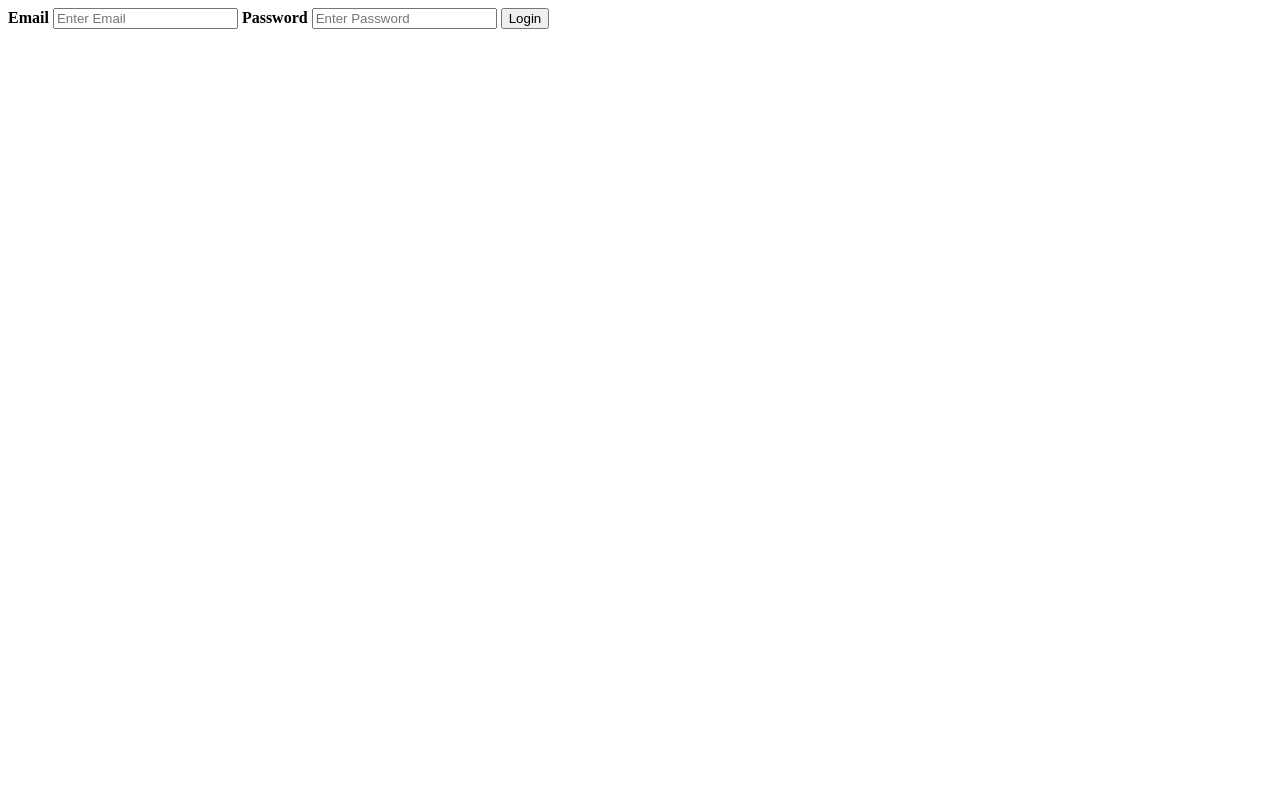
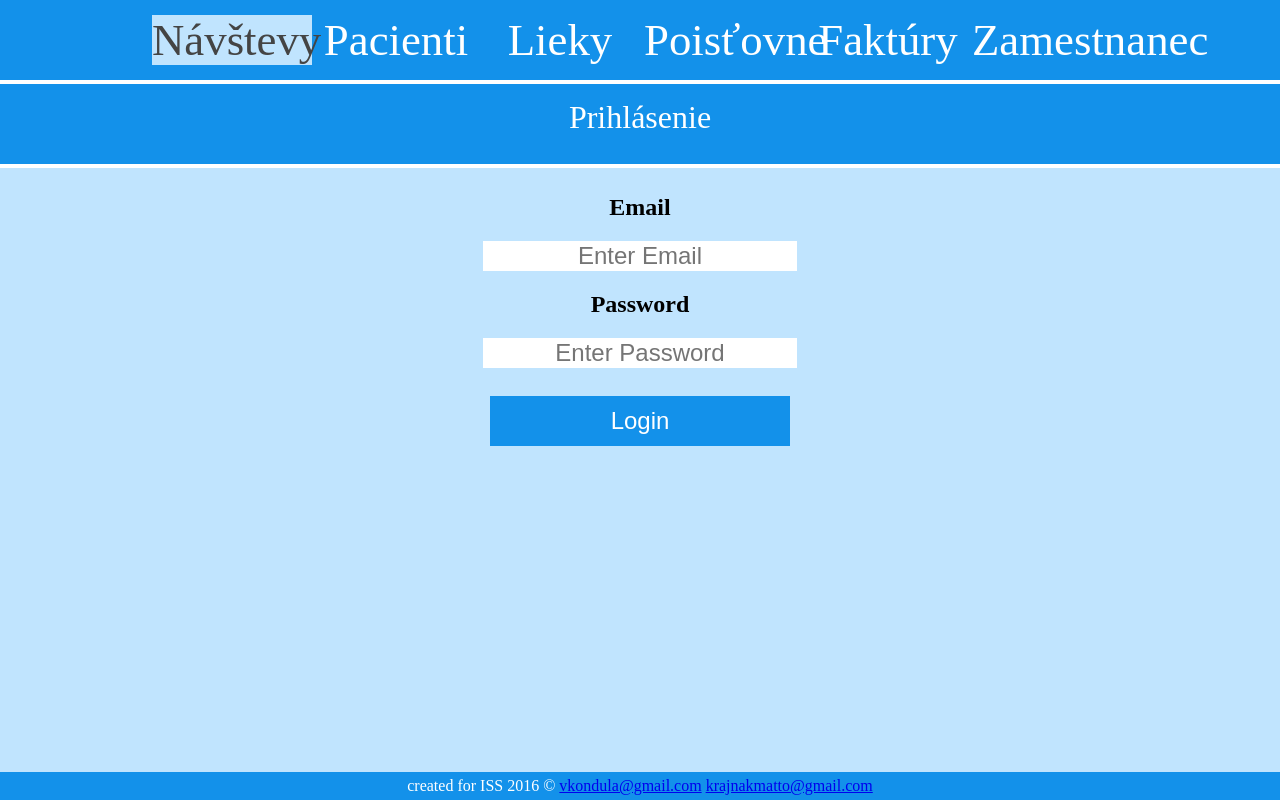
Before and after one commit to vkondula/information-system, a PHP site: page /login.php in a window 1280 px wide. Run offline with PHP 8.4, Linux system fonts and the light colour scheme.

Commit message:
Login screen with simple front page

```diff
--- a/frontend/header.php
+++ b/frontend/header.php
@@ -3,7 +3,25 @@
 <head>
     <meta charset='UTF-8'>
     <link rel='stylesheet' type='text/css' href='../style/main.css'/>
-    <title><?php echo $title ?></title>
+    <header>
+        <div class="nav">
+            <ul>
+                <li class="visits"><a class="active" href="#">Návštevy</a></li>
+                <li class="patients"><a href="#">Pacienti</a></li>
+                <li class="drugs"><a href="#">Lieky</a></li>
+                <li class="insurance"><a href="#">Poisťovne</a></li>
+                <li class="bills"><a href="#">Faktúry</a></li>
+                <li class="employee"><a href="#">Zamestnanec</a></li>
+            </ul>
+        </div>
+    </header>
 </head>
 
 <body>
+
+</body>
+<footer>
+    created for ISS 2016 ©
+    <a href="mailto:vkondula@gmail.com"> vkondula@gmail.com</a>
+    <a href="mailto:krajnakmatto@gmail.com"> krajnakmatto@gmail.com</a>
+</footer>
--- a/frontend/log_form.php
+++ b/frontend/log_form.php
@@ -1,11 +1,37 @@
+<!DOCTYPE html>
+<html>
+<head>
+    <meta charset='UTF-8'>
+    <link rel='stylesheet' type='text/css' href='../style/main.css'/>
+    <title>Prihlásenie</title>
+    <header>
+        Prihlásenie
+    </header>
+</head>
+
+<body>
 <form action="../backend/log_page.php" method="post">
     <div class="container">
-        <label><b>Email</b></label>
-        <input type="text" placeholder="Enter Email" name="email" required>
-
-        <label><b>Password</b></label>
-        <input type="password" placeholder="Enter Password" name="password">
-
-        <button type="submit">Login</button>
+        <div class="center">
+            <label><b>Email</b></label>
+        </div>
+        <div class="center">
+            <input type="text" placeholder="Enter Email" name="email" required>
+        </div>
+        <div class="center">
+            <label><b>Password</b></label>
+        </div>
+        <div class="center">
+            <input type="password" placeholder="Enter Password" name="password" required>
+        </div>
+        <div class="center">
+            <button class="loginbtn" type="submit">Login</button>
+        </div>
     </div>
 </form>
+</body>
+<footer>
+    created for ISS 2016 ©
+    <a href="mailto:vkondula@gmail.com"> vkondula@gmail.com</a>
+    <a href="mailto:krajnakmatto@gmail.com"> krajnakmatto@gmail.com</a>
+</footer>
--- a/style/main.css
+++ b/style/main.css
@@ -0,0 +1,109 @@
+body {
+    margin: 0;
+    padding: 0;
+    background: #c0e4fe;
+}
+
+.nav ul {
+    list-style: none;
+    background-color: #1391EA;
+    text-align: center;
+    padding: 0;
+    margin: 0;
+}
+.nav li {
+    font-size: 1.5em;
+    line-height: 40px;
+    height: 40px;
+}
+
+.nav a {
+    text-decoration: none;
+    color: #fff;
+    display: block;
+    transition: .3s background-color;
+}
+
+.nav a:hover {
+    background-color: #62bcfa;
+}
+
+.nav a.active {
+    background-color: #c0e4fe;
+    color: #444;
+    cursor: default;
+}
+
+.container {
+    padding: 16px;
+    text-align: center;
+}
+
+.center {
+    margin: auto;
+    padding: 10px;
+}
+
+input[type=text], input[type=password] {
+    margin: auto;
+    font-size: 1.5em;
+    border: none;
+    box-sizing: border-box;
+    display: block;
+    text-align: center;
+}
+
+label{
+    padding: auto;
+    font-size: 1.5em;
+    margin: 15px 15px;
+}
+
+header{
+    color: white;
+    text-align: center;
+    vertical-align: center;
+    background-color: #1391EA;
+    height: 50px;
+    font-size: 2em;
+    padding: 15px;
+    border-bottom-style: solid;
+    border-bottom-color: #ffffff;
+    border-bottom-width: 4px;
+}
+
+footer {
+    position: absolute;
+    right: 0;
+    bottom: 0;
+    left: 0;
+    padding: 5px;
+    background-color: #1391EA;
+    text-align: center;
+    color:white;
+}
+
+.loginbtn {
+    color: white;
+    font-size: 1.5em;
+    background-color: #1391EA;
+    padding: 5px 5px;
+    margin: 8px 0;
+    border: none;
+    cursor: pointer;
+    height: 50px;
+    width: 300px;
+}
+
+/* smaller screens */
+@media screen and (min-width: 600px) {
+    .nav li {
+        width: 160px;
+        border-bottom: none;
+        height: 50px;
+        line-height: 50px;
+        font-size: 1.4em;
+        display: inline-block;
+        margin-right: -4px;
+    }
+}
```
